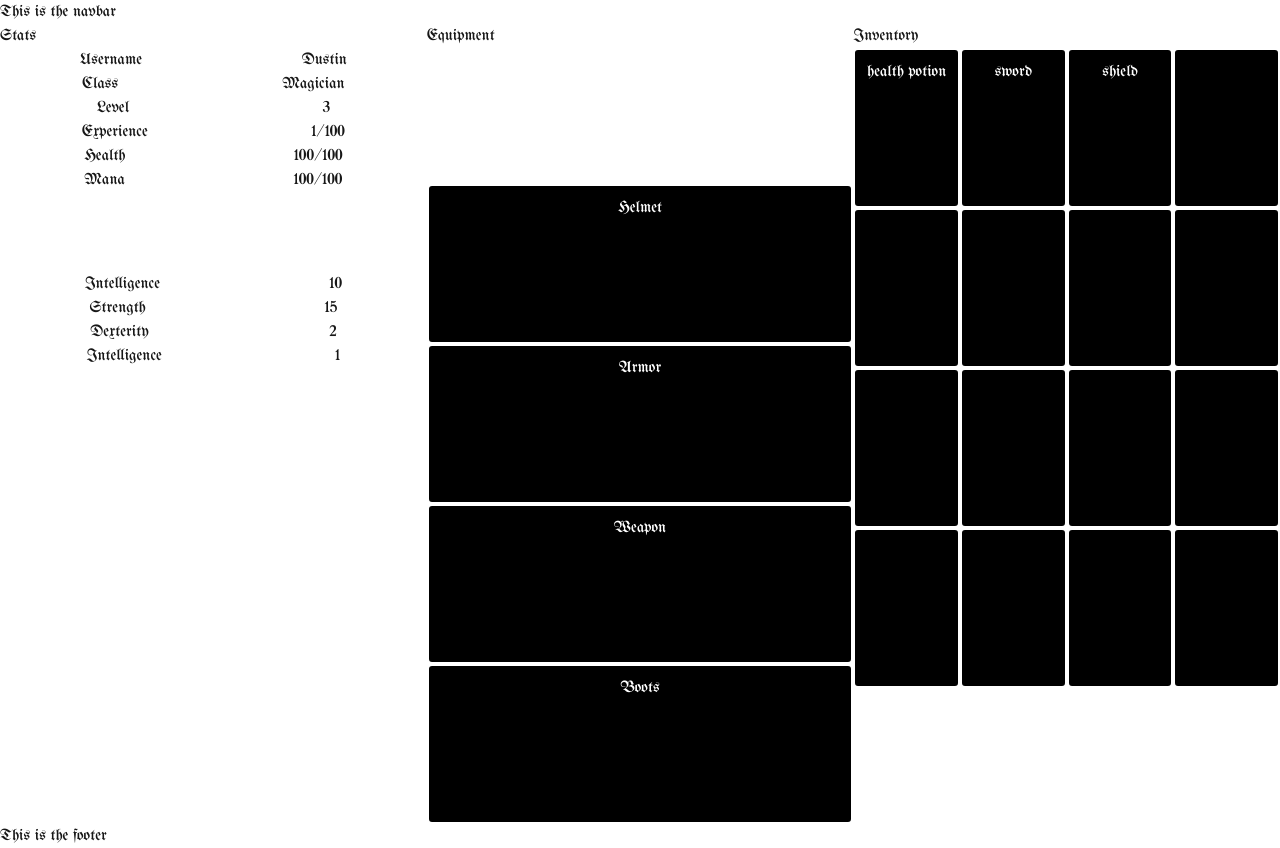
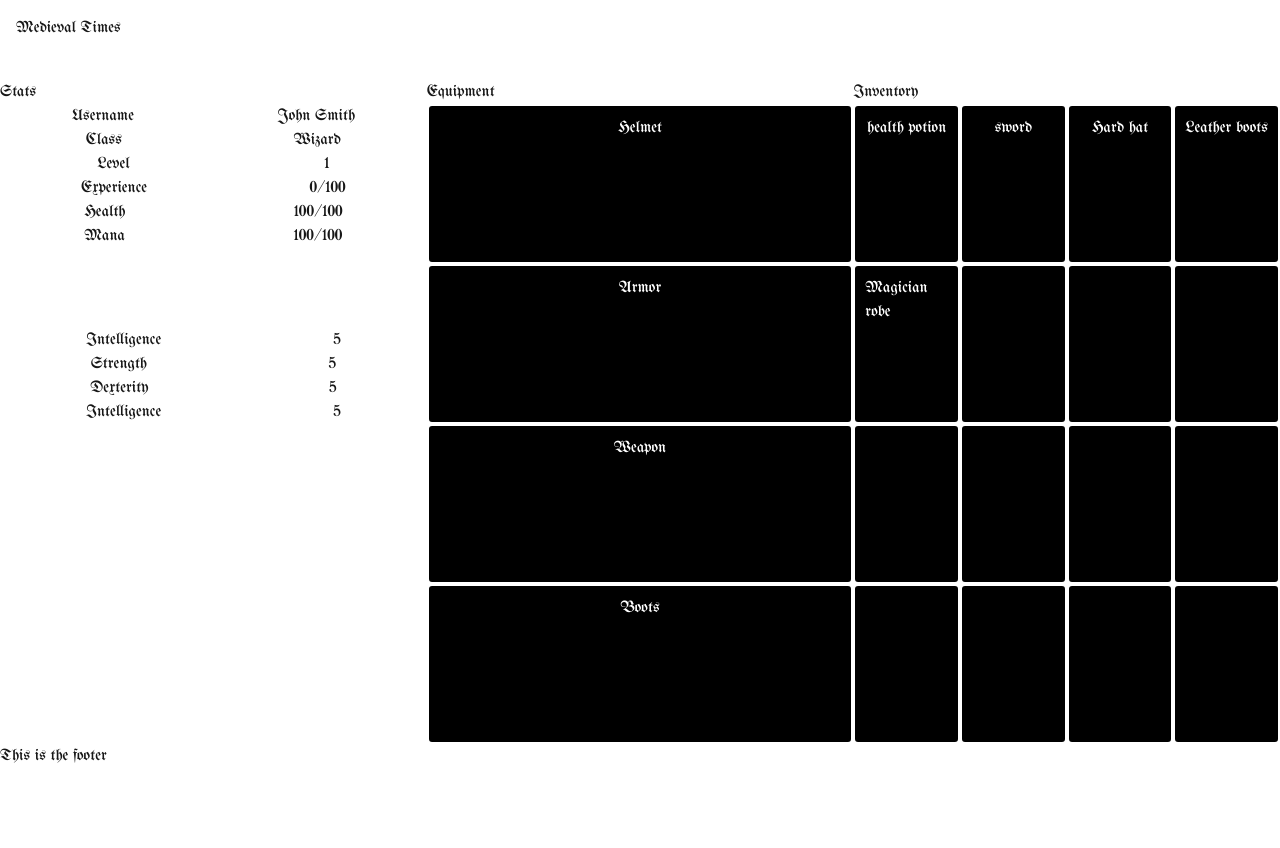
Before and after one commit to DustinAndPhongFrontend/frontend-project, a Next.js app: page /inventory in a window 1280 px wide. After the commit the page ends 800 px from the top, so only its background shows below. Built offline with nearby package versions, Linux system fonts and the light colour scheme.

Commit message:
drag and drop equipment to change stats

```diff
--- a/app/layout.tsx
+++ b/app/layout.tsx
@@ -2,6 +2,7 @@ import type { Metadata } from "next";
 import localFont from 'next/font/local'
 import "./globals.css";
 import AppProvider from "@/components/AppContext";
+import Header from "@/components/Header";
 
 export const metadata: Metadata = {
   title: "RPG",
@@ -23,9 +24,7 @@ export default function RootLayout({
         className={`${unifrakturMaguntia.className} antialiased`}
       >
         <AppProvider>
-            <header>
-                This is the navbar
-            </header>
+            <Header/>
             {children}
             <footer>
                 This is the footer
--- a/components/AppContext.tsx
+++ b/components/AppContext.tsx
@@ -1,24 +1,27 @@
 'use client'
 
 import React, {createContext, useContext, useReducer} from 'react'
-import {EQUIPMENT, EquipmentItem, EquipmentSlots, Item, ITEMS, Stats} from "@/components/items";
+import {CharacterClass, EQUIPMENT, EquipmentItem, EquipmentSlots, Item, ITEMS, Stats} from "@/components/items";
 
 
 const sampleItems: Item[] = [
     ITEMS[0],
     EQUIPMENT[0],
     EQUIPMENT[1],
+    EQUIPMENT[2],
+    EQUIPMENT[3],
 ]
 
 const INVENTORY_SIZE = 16
-export const EMPTY_ITEM = {
+export const EMPTY_ITEM: Item = {
+    type: "",
     id: "",
     name: "",
     description: "",
-    image: "",
+    image: ""
 }
 
-type EquippedItems = {
+export type EquippedItems = {
     helmet: EquipmentItem | null,
     armor: EquipmentItem | null,
     weapon: EquipmentItem | null,
@@ -26,13 +29,17 @@ type EquippedItems = {
 }
 
 interface State {
-    inventory: Item[]
+    username: string,
+    characterClass: CharacterClass,
+    inventory: Item[],
     equipment: EquippedItems,
     stats: Stats
 }
 
 
 export const initialState: State = {
+    username: "John Smith",
+    characterClass: CharacterClass.Wizard,
     inventory: [...sampleItems, ...Array(INVENTORY_SIZE - sampleItems.length).fill(EMPTY_ITEM)],
     equipment: {
         helmet: null,
@@ -41,27 +48,31 @@ export const initialState: State = {
         boots: null
     },
     stats: {
-        intelligence: 0,
-        strength: 0,
-        dexterity: 0,
-        luck: 0,
+        level: 1,
+        experience: 0,
 
-        health: 0,
-        mana: 0,
+        intelligence: 5,
+        strength: 5,
+        dexterity: 5,
+        luck: 5,
+
+        health: 100,
+        mana: 100,
     }
 }
 
 type ACTION =
     | { type: "MOVE_ITEM", fromIndex: number, toIndex: number }
-    | { type: "EQUIP_ITEM", equipment_slot: EquipmentSlots, item: EquipmentItem }
+    | { type: "EQUIP_ITEM", equipment_slot: EquipmentSlots, item: Item }
 
 export function appReducer(state: State, action: ACTION): State {
     console.debug(action)
+
+    // Create a copy of the inventory
+    const newInventory = state.inventory.slice()
+
     switch (action.type) {
         case "MOVE_ITEM":
-            // Create a copy of the inventory
-            const newInventory = state.inventory.slice()
-
             // Switch the items
             const fromItem = newInventory[action.fromIndex];
             const toItem = newInventory[action.toIndex];
@@ -73,12 +84,17 @@ export function appReducer(state: State, action: ACTION): State {
                 inventory: newInventory
             };
         case "EQUIP_ITEM":
+            const indexOfItem = state.inventory.findIndex(item => item === action.item)
+            // Replace the item with a blank
+            newInventory[indexOfItem] = EMPTY_ITEM
+
             return {
                 ...state,
                 equipment: {
                     ...state.equipment,
                     [action.equipment_slot]: action.item
-                }
+                },
+                inventory: newInventory
             }
         default:
             return state;
--- a/components/Equipment.tsx
+++ b/components/Equipment.tsx
@@ -2,8 +2,11 @@ import {useDroppable} from "@dnd-kit/core";
 import {useApp} from "@/components/AppContext";
 import {EquipmentItem} from "@/components/items";
 
+export const EQUIPMENT_SLOTS = ["weapon", "helmet", "armor", "boots"]
+
+
 function HelmetSlot({helmet} : {helmet: EquipmentItem | null}) {
-    const {setNodeRef} = useDroppable({
+    const {setNodeRef, isOver} = useDroppable({
         id: `helmet`,
         data: {
             accepts: ['helmet'],
@@ -12,29 +15,34 @@ function HelmetSlot({helmet} : {helmet: EquipmentItem | null}) {
     });
 
     if (helmet) {
-        return <div className={"inventory-slot"} ref={setNodeRef}>
+        return <div className={`${isOver && "inventory-slot-hovered-with-droppable"} inventory-slot`} ref={setNodeRef}>
             {helmet.name}
         </div>
     }
-    return <div className={"inventory-slot"} ref={setNodeRef}>
+    return <div className={`${isOver && "inventory-slot-hovered-with-droppable"} inventory-slot`} ref={setNodeRef}>
         Helmet
     </div>
 }
 
-function ArmorSlot() {
-    const {setNodeRef} = useDroppable({
+function ArmorSlot({armor}: {armor: EquipmentItem | null}) {
+    const {setNodeRef, isOver} = useDroppable({
         id: `armor`,
         data: {
             accepts: ['armor'],
             slot: 'armor'
         },
     });
-    return <div className={"inventory-slot"} ref={setNodeRef}>
+    if (armor) {
+        return <div className={`${isOver && "inventory-slot-hovered-with-droppable"} inventory-slot`} ref={setNodeRef}>
+            {armor.name}
+        </div>
+    }
+    return <div className={`${isOver && "inventory-slot-hovered-with-droppable"} inventory-slot`} ref={setNodeRef}>
         Armor
     </div>
 }
 
-function WeaponSlot({weapon} : {weapon: EquipmentItem | null}) {
+function WeaponSlot({weapon}: {weapon: EquipmentItem | null}) {
     const {setNodeRef, isOver} = useDroppable({
         id: `weapon`,
         data: {
@@ -53,16 +61,20 @@ function WeaponSlot({weapon} : {weapon: EquipmentItem | null}) {
     </div>
 }
 
-function BootsSlot() {
-    const {setNodeRef} = useDroppable({
+function BootsSlot({boots}: {boots: EquipmentItem | null}) {
+    const {setNodeRef, isOver} = useDroppable({
         id: `boots`,
         data: {
             accepts: ['boots'],
             slot: 'boots'
         },
     });
-
-    return <div className={"inventory-slot"} ref={setNodeRef}>
+    if (boots) {
+        return <div className={`${isOver && "inventory-slot-hovered-with-droppable"} inventory-slot`} ref={setNodeRef}>
+            {boots.name}
+        </div>
+    }
+    return <div className={`${isOver && "inventory-slot-hovered-with-droppable"} inventory-slot`} ref={setNodeRef}>
         Boots
     </div>
 }
@@ -70,15 +82,17 @@ function BootsSlot() {
 export default function Equipment() {
     const {equipment} = useApp()
 
-    return <div style={{
-        display: 'grid',
-        gridTemplateColumns: 'repeat(1, 1fr)',
-        gridAutoRows: '20vh'
-    }}>
+    return <div>
         <h1>Equipment</h1>
-        <HelmetSlot helmet={equipment.helmet}/>
-        <ArmorSlot/>
-        <WeaponSlot weapon={equipment.weapon}/>
-        <BootsSlot />
+        <div style={{
+            display: 'grid',
+            gridTemplateColumns: 'repeat(1, 1fr)',
+            gridAutoRows: '20vh'
+        }}>
+            <HelmetSlot helmet={equipment.helmet}/>
+            <ArmorSlot armor={equipment.armor}/>
+            <WeaponSlot weapon={equipment.weapon}/>
+            <BootsSlot boots={equipment.boots}/>
+        </div>
     </div>
 }
--- /dev/null
+++ b/components/Header.tsx
@@ -0,0 +1,9 @@
+export default function Header() {
+    return <header style={{
+        height: '10vh',
+        display: 'flex',
+        padding: '1rem',
+    }}>
+        <h1>{"Medieval Times"}</h1>
+    </header>
+}
--- a/components/Inventory.tsx
+++ b/components/Inventory.tsx
@@ -3,6 +3,7 @@
 import {useDraggable, useDroppable} from "@dnd-kit/core";
 import {EMPTY_ITEM, useApp} from "@/components/AppContext";
 import {Item} from "@/components/items";
+import {EQUIPMENT_SLOTS} from "@/components/Equipment";
 
 
 type InventorySlotProps = {
@@ -46,7 +47,7 @@ function EmptyInventorySlot({inventoryIndex}: EmptyInventorySlotProps) {
     const {setNodeRef, isOver} = useDroppable({
         id: `droppable-${inventoryIndex}`,
         data: {
-            accepts: ['item'],
+            accepts: [...EQUIPMENT_SLOTS, 'item'],
             inventoryIndex: inventoryIndex
         },
     });
@@ -56,7 +57,6 @@ function EmptyInventorySlot({inventoryIndex}: EmptyInventorySlotProps) {
 }
 
 // DragOverlay?
-// https://www.apollographql.com/docs/
 // https://dndkit.com/
 export default function Inventory() {
     const {inventory} = useApp()
--- a/components/Stats.tsx
+++ b/components/Stats.tsx
@@ -1,4 +1,10 @@
+import {useApp} from "@/components/AppContext";
+import {experienceRequiredToLevelUp, statsFromEquipment} from "@/components/items";
+
 export default function Stats() {
+    const {username, characterClass, stats, equipment} = useApp()
+    const equippedStats = statsFromEquipment(equipment)
+
     return <div>
         <h1>Stats</h1>
 
@@ -15,28 +21,28 @@ export default function Stats() {
                     justifyContent: "space-around"
                 }}>
                     <div>Username</div>
-                    <div>Dustin</div>
+                    <div>{username}</div>
                 </div>
                 <div style={{
                     display: "flex",
                     justifyContent: "space-around"
                 }}>
                     <div>Class</div>
-                    <div>Magician</div>
+                    <div>{characterClass}</div>
                 </div>
                 <div style={{
                     display: "flex",
                     justifyContent: "space-around"
                 }}>
                     <div>Level</div>
-                    <div>3</div>
+                    <div>{stats.level}</div>
                 </div>
                 <div style={{
                     display: "flex",
                     justifyContent: "space-around"
                 }}>
                     <div>Experience</div>
-                    <div>1/100</div>
+                    <div>{stats.experience}/{experienceRequiredToLevelUp(stats.level)}</div>
                 </div>
                 <div style={{
                     display: "flex",
@@ -59,28 +65,28 @@ export default function Stats() {
                     justifyContent: "space-around"
                 }}>
                     <div>Intelligence</div>
-                    <div>10</div>
+                    <div>{stats.intelligence + equippedStats.intelligence}</div>
                 </div>
                 <div style={{
                     display: "flex",
                     justifyContent: "space-around"
                 }}>
                     <div>Strength</div>
-                    <div>15</div>
+                    <div>{stats.strength + equippedStats.strength}</div>
                 </div>
                 <div style={{
                     display: "flex",
                     justifyContent: "space-around"
                 }}>
                     <div>Dexterity</div>
-                    <div>2</div>
+                    <div>{stats.dexterity + equippedStats.dexterity}</div>
                 </div>
                 <div style={{
                     display: "flex",
                     justifyContent: "space-around"
                 }}>
                     <div>Intelligence</div>
-                    <div>1</div>
+                    <div>{stats.dexterity + equippedStats.dexterity}</div>
                 </div>
             </div>
         </div>
--- a/components/items.ts
+++ b/components/items.ts
@@ -1,4 +1,6 @@
-enum CharacterClass {
+import {EquippedItems} from "@/components/AppContext";
+
+export enum CharacterClass {
     Knight = "Knight",
     Wizard = "Wizard",
     Archer = "Archer",
@@ -14,12 +16,46 @@ export type Item = {
 }
 
 export type Stats = {
+    level: number;
+    experience: number;
     intelligence: number;
     strength: number;
     dexterity: number;
     luck: number;
     health: number;
     mana: number;
+}
+
+export function experienceRequiredToLevelUp(level: number): number{
+    const BASE_EXPERIENCE = 100;
+    return BASE_EXPERIENCE * (level ** 2)
+}
+
+export function statsFromEquipment(equipment: EquippedItems): Stats {
+    const equipmentArray = [equipment.helmet, equipment.armor, equipment.weapon, equipment.boots]
+    const baseStats = {
+        dexterity: 0,
+        intelligence: 0,
+        luck: 0,
+        strength: 0,
+        health: 0,
+        mana: 0,
+        level: 0,
+        experience: 0,
+    }
+    return equipmentArray.reduce((acc: Stats, cur: EquipmentItem | null) => {
+        if (cur) {
+            return {
+                ...acc,
+                strength: acc.strength + cur?.stats.strength,
+                intelligence: acc.intelligence + cur?.stats.intelligence,
+                dexterity: acc.dexterity + cur?.stats.dexterity,
+                luck: acc.luck + cur?.stats.luck,
+            }
+        } else {
+            return acc
+        }
+    }, baseStats)
 }
 
 export enum EquipmentSlots {
@@ -31,12 +67,13 @@ export enum EquipmentSlots {
 
 export type EquipmentItem = Item & {
     stats: Stats;
-    class?: CharacterClass;
+    class: CharacterClass | null;
     type: EquipmentSlots
 }
 
 // maybe this should actually be a map from id -> item
 // There should be a way to reference each by variable name, maybe through graphql
+// maybe transform it?
 export const EQUIPMENT: EquipmentItem[] = [
     {
         id: "1",
@@ -45,31 +82,71 @@ export const EQUIPMENT: EquipmentItem[] = [
         image: "",
         stats: {
             intelligence: 0,
-            strength: 0,
+            strength: 10,
             dexterity: 0,
-            luck: 0,
+            luck: 10,
             health: 0,
             mana: 0,
+            level: 0,
+            experience: 0
         },
         class: CharacterClass.Knight,
         type: EquipmentSlots.weapon
     },
     {
         id: "2",
-        name: "shield",
+        name: "Hard hat",
+        description: "",
+        image: "",
+        stats: {
+            intelligence: 0,
+            strength: 10,
+            dexterity: 0,
+            luck: 0,
+            health: 0,
+            mana: 0,
+            level: 0,
+            experience: 0
+        },
+        class: null,
+        type: EquipmentSlots.helmet
+    },
+    {
+        id: "3",
+        name: "Leather boots",
         description: "",
         image: "",
         stats: {
             intelligence: 0,
             strength: 0,
-            dexterity: 0,
+            dexterity: 20,
             luck: 0,
             health: 0,
             mana: 0,
+            level: 0,
+            experience: 0
         },
-        class: CharacterClass.Knight,
-        type: EquipmentSlots.weapon
-    }
+        class: null,
+        type: EquipmentSlots.boots
+    },
+    {
+        id: "4",
+        name: "Magician robe",
+        description: "",
+        image: "",
+        stats: {
+            intelligence: 100,
+            strength: 0,
+            dexterity: 0,
+            luck: 30,
+            health: 0,
+            mana: 30,
+            level: 0,
+            experience: 0
+        },
+        class: null,
+        type: EquipmentSlots.armor
+    },
 ]
 
 export const ITEMS: Item[] = [
```
Also changed, not shown: app/inventory/page.tsx (+18 -10 lines).
